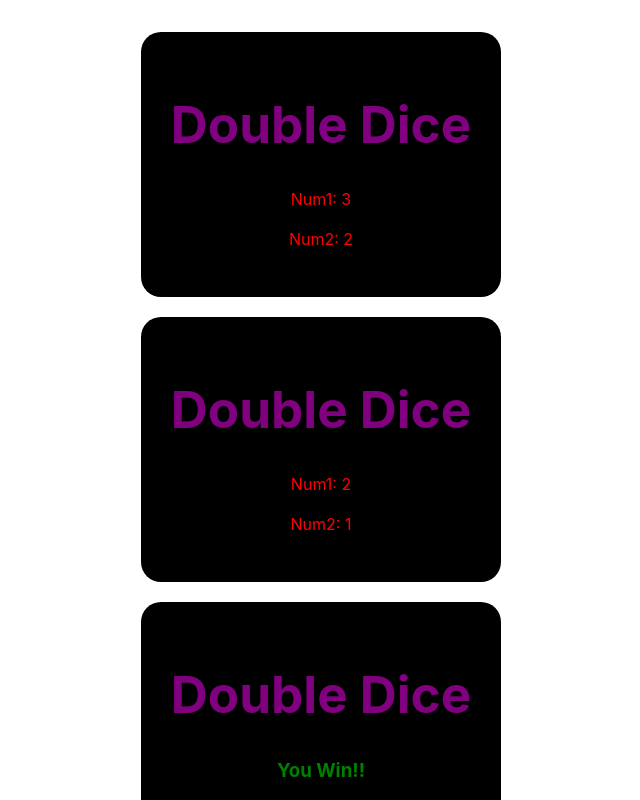
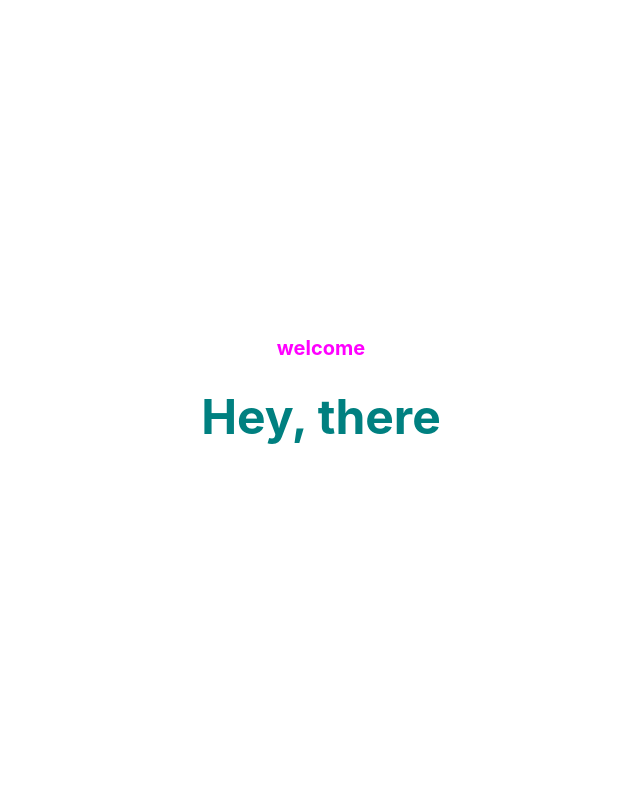
Before and after one commit to tyrex1829/react-locally-vite, a React (Vite) app: page / in a window 1280 px wide. Shown: the top 800 px of the page, without its empty margins (319-959 px from the left). Built offline with nearby package versions, Linux system fonts and the light colour scheme.

Commit message:
dynamic style with props

```diff
--- a/src/App.jsx
+++ b/src/App.jsx
@@ -3,6 +3,7 @@ import Greeter from './Greeter';
 import Die from './Die';
 import ListPicker from './ListPicker';
 import DoubleDice from './DoubleDice';
+import Heading from './Heading';
 import './App.css'
 
 function App() {
@@ -23,9 +24,12 @@ function App() {
       {/* <ListPicker values={[1, 2, 3]} />
       <ListPicker values={["a", "b", "c"]} /> */}
 
+      {/* <DoubleDice />
       <DoubleDice />
-      <DoubleDice />
-      <DoubleDice />
+      <DoubleDice /> */}
+
+      <Heading color="magenta" text="welcome" fontSize="20px" />
+      <Heading color="teal" text="Hey, there" fontSize="48px" />
     </div>
   );
 }
--- /dev/null
+++ b/src/Heading.jsx
@@ -0,0 +1,3 @@
+export default function Heading({ color ="green", text, fontSize }) {
+    return <h1 style={{ color, fontSize }}>{ text }</h1>
+}
```
